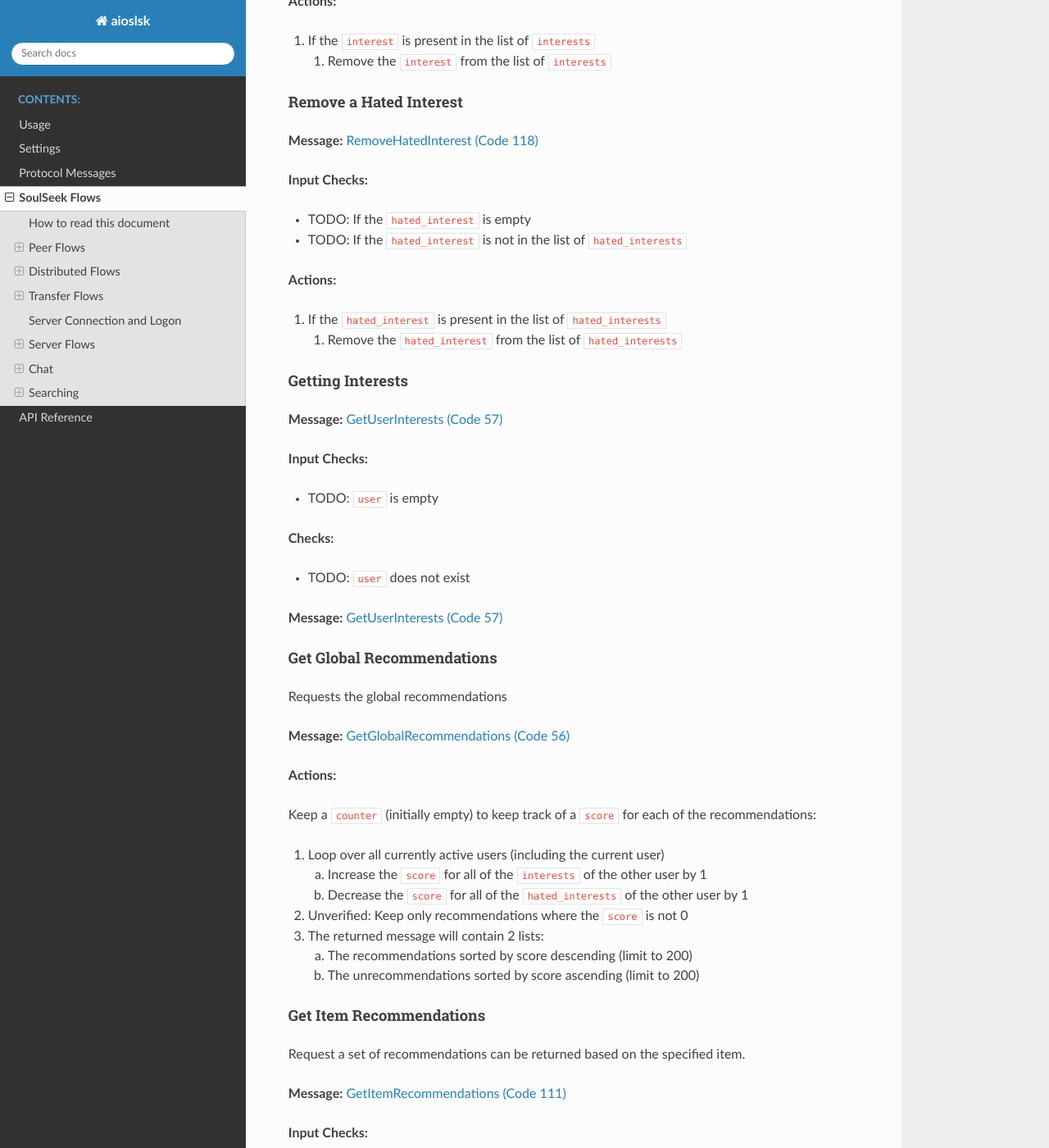
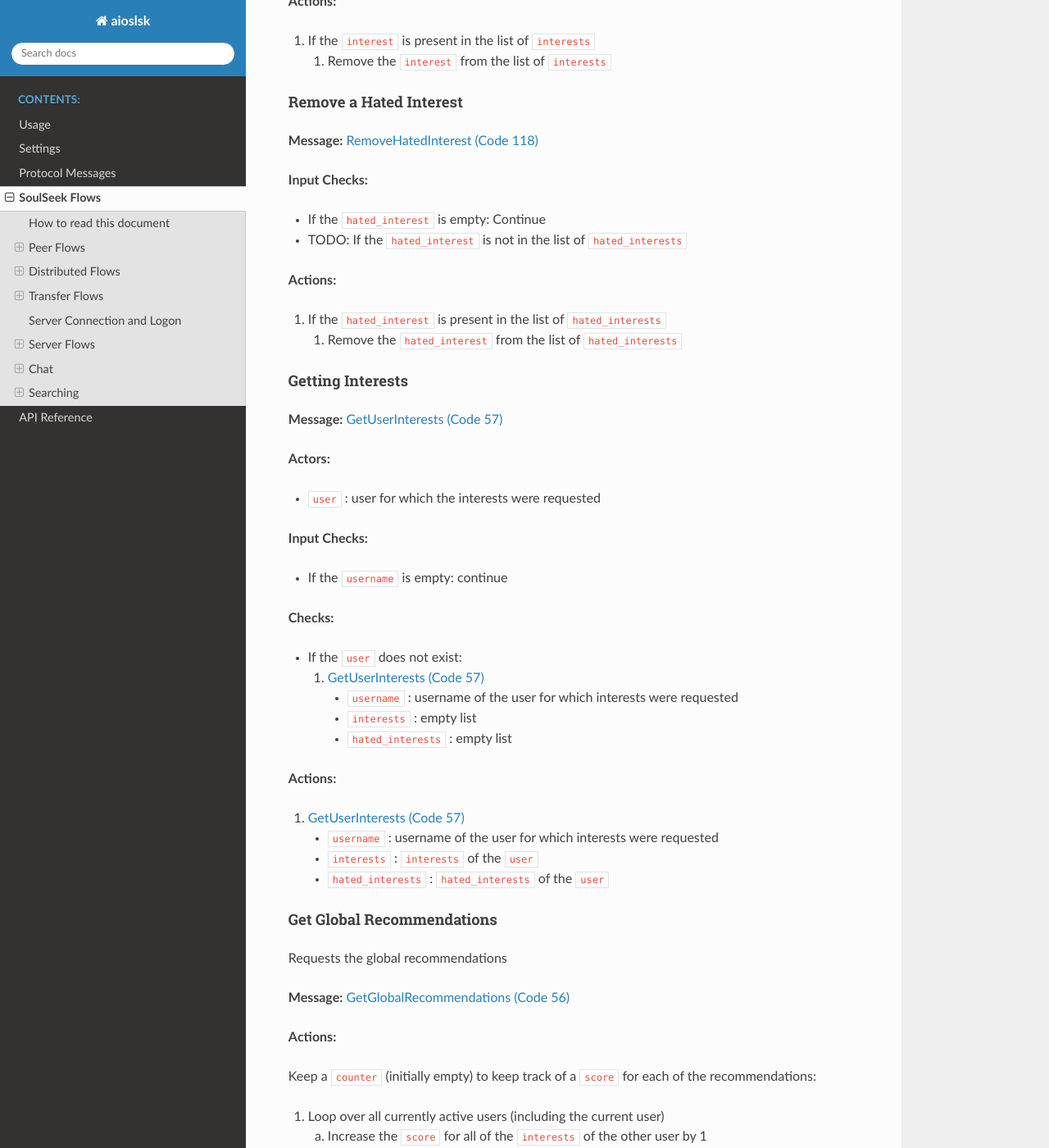
Before and after one commit to JurgenR/aioslsk, a Sphinx documentation site: the page built from docs/source/SOULSEEK.rst, in a window 1280 px wide and 1400 px high, scrolled down 27800 px. Shown: the whole window at 82% size. Built offline with Sphinx 7.4.7 and the Read the Docs theme 2.0.0, drawn with Linux system fonts in a browser that asks for light colours; some of the changed text lies outside the part shown.

Commit message:
docs: elaborate on GetUserInterests

```diff
--- a/docs/source/SOULSEEK.rst
+++ b/docs/source/SOULSEEK.rst
@@ -1285,7 +1285,7 @@ Remove an Interest
 
 **Input Checks:**
 
-* TODO: If the ``interest`` is empty
+* If the ``interest`` is empty: Continue
 * TODO: If the ``interest`` is not in the list of ``interests``
 
 **Actions:**
@@ -1302,7 +1302,7 @@ Remove a Hated Interest
 
 **Input Checks:**
 
-* TODO: If the ``hated_interest`` is empty
+* If the ``hated_interest`` is empty: Continue
 * TODO: If the ``hated_interest`` is not in the list of ``hated_interests``
 
 **Actions:**
@@ -1317,15 +1317,31 @@ Getting Interests
 
 **Message:** :ref:`GetUserInterests`
 
+**Actors:**
+
+* ``user`` : user for which the interests were requested
+
 **Input Checks:**
 
-* TODO: ``user`` is empty
+* If the ``username`` is empty: continue
 
 **Checks:**
 
-* TODO: ``user`` does not exist
-
-**Message:** :ref:`GetUserInterests`
+* If the ``user`` does not exist:
+
+  1. :ref:`GetUserInterests`
+
+     * ``username`` : username of the user for which interests were requested
+     * ``interests`` : empty list
+     * ``hated_interests`` : empty list
+
+**Actions:**
+
+1. :ref:`GetUserInterests`
+
+   * ``username`` : username of the user for which interests were requested
+   * ``interests`` : ``interests`` of the ``user``
+   * ``hated_interests`` : ``hated_interests`` of the ``user``
 
 
 Get Global Recommendations
```
Also changed, not shown: 1 other file.
